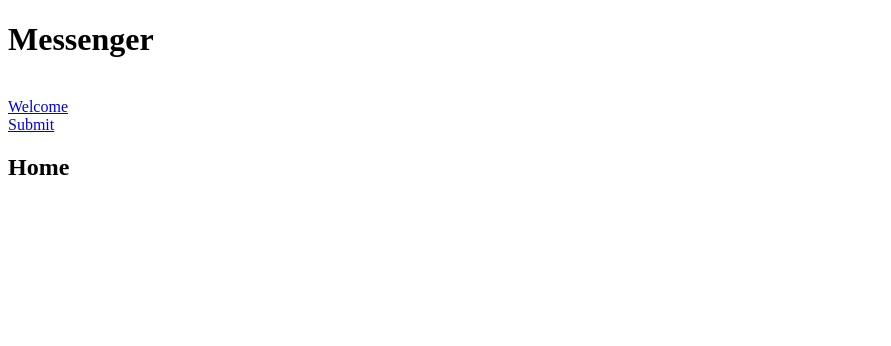
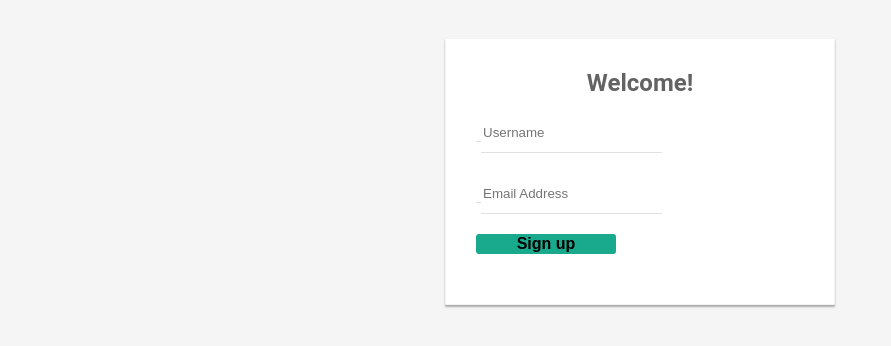
Before and after one commit to asmaseraj/Messenger, a React (Create React App) app: page / in a window 1280 px wide. Shown: the top 346 px of the page, without its empty margins (0-891 px from the left). Built offline with nearby package versions, Linux system fonts and the light colour scheme.

Commit message:
commit 2
routing + login page with css

```diff
--- a/src/register1.js
+++ b/src/register1.js
@@ -9,45 +9,35 @@ import Register2 from './register2'
 import { Button } from 'react-bootstrap';
 import { Row, Col, Container } from 'react-bootstrap';
 import { SplitButton, MenuItem } from 'react-bootstrap';
-//import './style.css'
+import './style.css'
 
 
 export default function BasicExample() {
+  return (
+    <div>
+      <div class="signup-form">
+        <form>
+          <h2>Welcome!</h2>
+          <div class="form-group">
+            <div class="input-group">
+              <span class="input-group-addon"><i class="fa fa-user"></i></span>
+              <input type="text" class="form-control" name="username" placeholder="Username" required="required"></input>
+            </div>
+          </div>
+          <div class="form-group">
+            <div class="input-group">
+              <span class="input-group-addon"><i class="fa fa-paper-plane"></i></span>
+              <input type="email" class="form-control" name="email" placeholder="Email Address" required="required"></input>
+            </div>
+          </div>
 
-  return (
-    <Router>
-      <div>
-
-            <h1>Messenger</h1>
-            <br />
-          <Link to='/'>Welcome</Link>
-            <br />
-          <Link to="/register2">Submit</Link>
+          <div class="form-group">
+            <button type="submit" class="btn btn-primary btn-block btn-lg" href="./register2.js">Sign up</button>
+          </div>
+        </form>
+      </div>
+    </div>
+  );
 
 
-
-
-
-            <Switch>
-              <Route exact path="/">
-                <Home />
-              </Route>
-              <Route path="/register2">
-                <Register2 />
-              </Route>
-            </Switch>
-            </div>
-    </Router>
-  );
 }
-
-// You can think of these components as "pages"
-// in your app.
-
-function Home() {
-  return (
-    <div>
-      <h2>Home</h2>
-    </div>
-  );
-}
```
Also changed, not shown: 1 other file (tests, documents, lock files or other folders).
